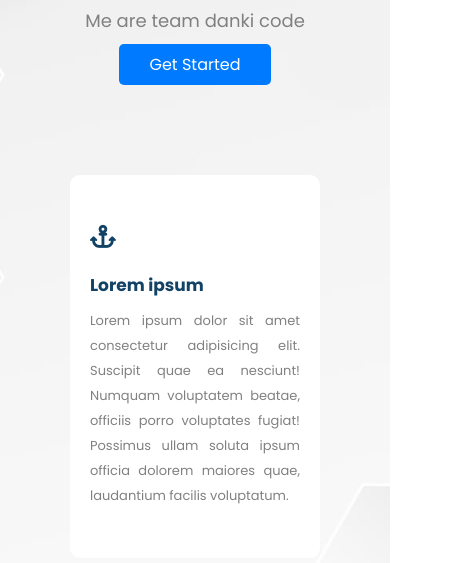
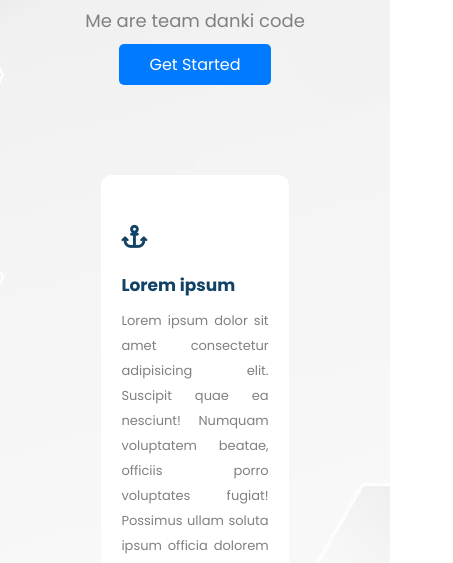
Before and after one commit to lucasrenandev/one-page, a plain HTML site: page index.html in a window 390 px wide. Shown: the part 273-836 px from the top of the page, 453 px wide, since content can reach past the window. Drawn offline with Linux system fonts and the light colour scheme.

Commit message:
Update style.css

```diff
--- a/style.css
+++ b/style.css
@@ -261,8 +261,7 @@ header {
     }
 }
 
-@media (max-width: 600px) {
-
+@media (max-width: 500px) {
     .logo h2 {
         font-size: 18px;
     }
@@ -271,10 +270,9 @@ header {
         display: none;
     }
 
-    .main {
-        display: flex;
-        justify-content: center;
-        align-items: center;
+    .main-center {
+        width: 100vw;
+        margin: 0 auto;
     }
 
     .main-text {
@@ -285,19 +283,8 @@ header {
     .main-text-center p {
         font-size: 13px;
     }
-
-    .container-sobre {
-        width: 100%;
-    }
-
     .sobre-text-center {
         margin-top: 20px;
     }
 
 }
-
-@media (max-width: 400px) {
-    body {
-        width: 100%;
-    }
-}
```
